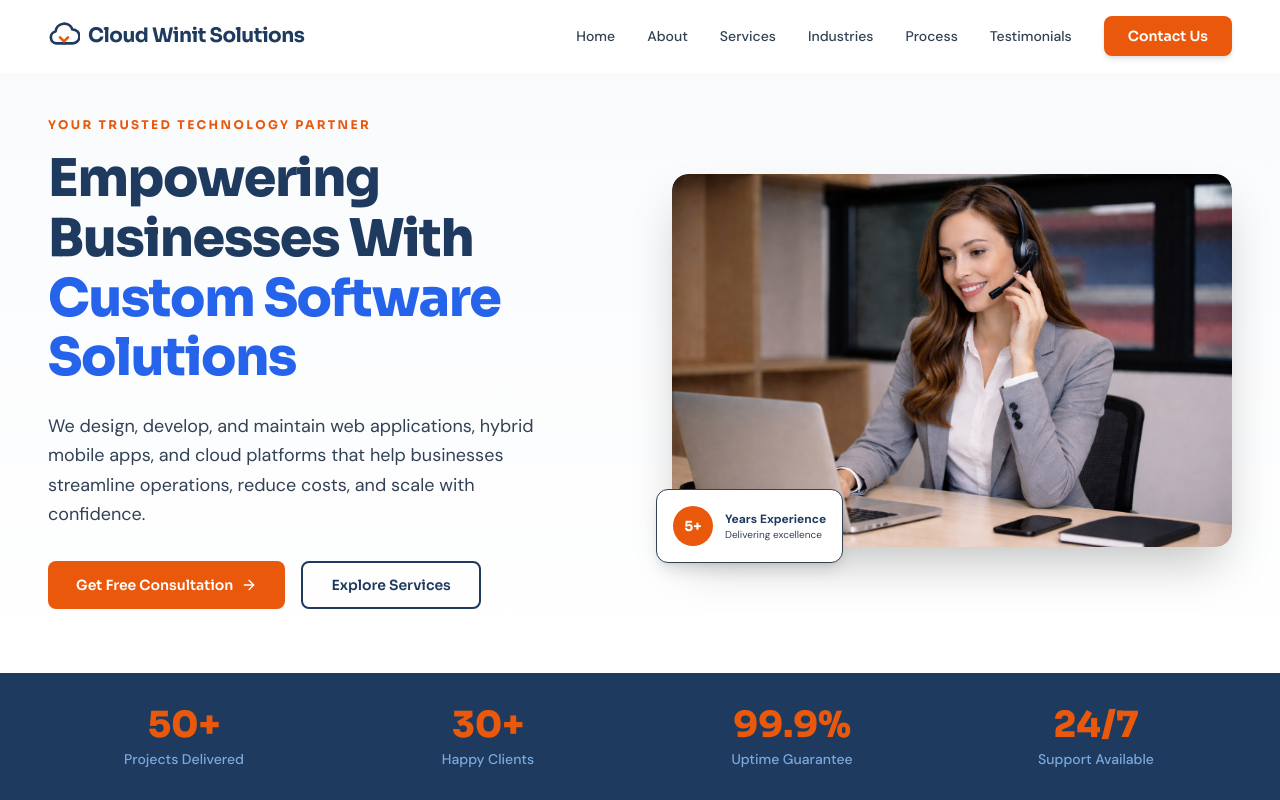
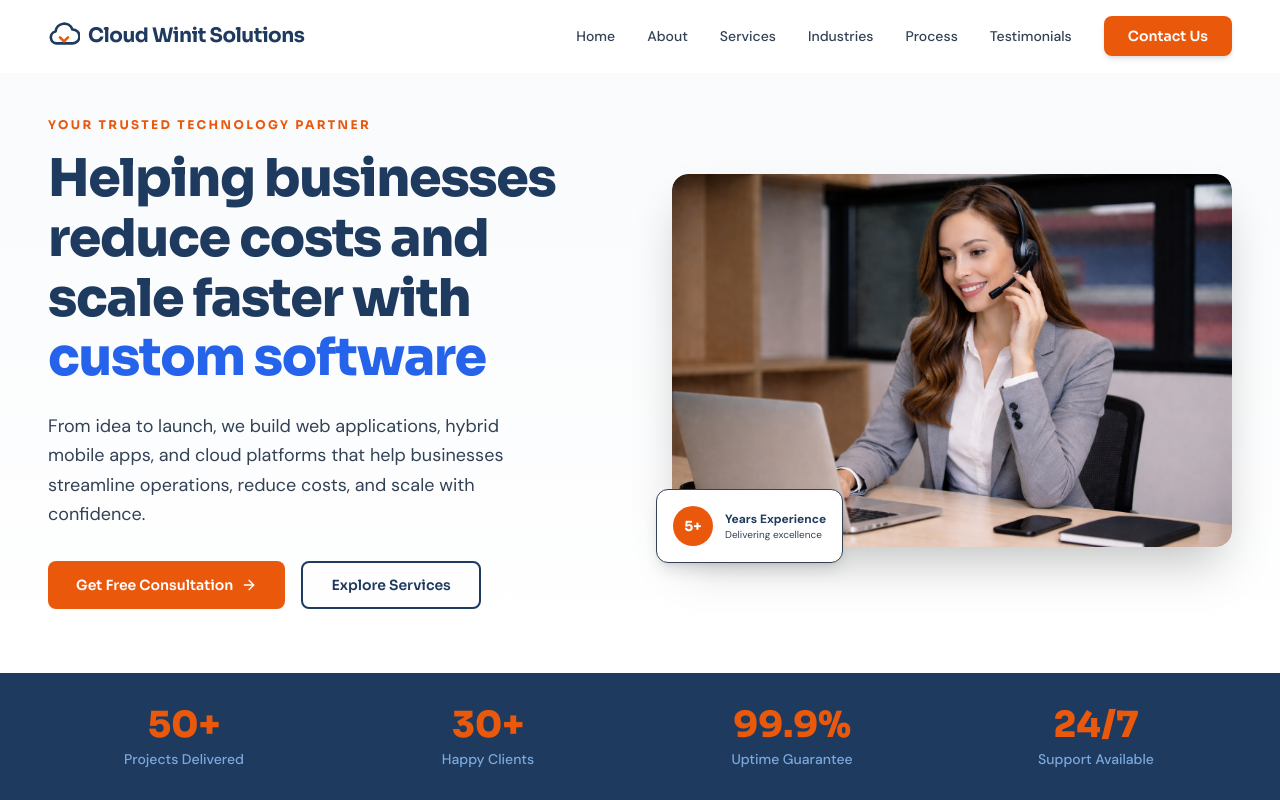
Before and after one commit to kasyap1234/showcase, a Next.js app: page / in a window 1280 px wide. Shown: the top 800 px of the page. Built offline with nearby package versions, Linux system fonts and the light colour scheme.

Commit message:
feat: update hero section value proposition and service description copy

```diff
--- a/src/components/sections/Hero.tsx
+++ b/src/components/sections/Hero.tsx
@@ -66,8 +66,8 @@ export function Hero() {
                 className="text-4xl md:text-5xl lg:text-[3.25rem] font-extrabold leading-[1.15] tracking-tight mb-6"
                 style={{ fontFamily: "var(--font-heading)", color: "var(--color-navy)" }}
               >
-                Empowering Businesses With{" "}
-                <span style={{ color: "var(--color-blue)" }}>Custom Software Solutions</span>
+                Helping businesses reduce costs and scale faster with{" "}
+                <span style={{ color: "var(--color-blue)" }}>custom software</span>
               </motion.h1>
 
               <motion.p
@@ -77,7 +77,7 @@ export function Hero() {
                 className="text-base md:text-lg leading-relaxed mb-8 max-w-lg"
                 style={{ color: "var(--color-gray-500)" }}
               >
-                We design, develop, and maintain web applications, hybrid mobile apps,
+                From idea to launch, we build web applications, hybrid mobile apps,
                 and cloud platforms that help businesses streamline operations, reduce costs,
                 and scale with confidence.
               </motion.p>
```
